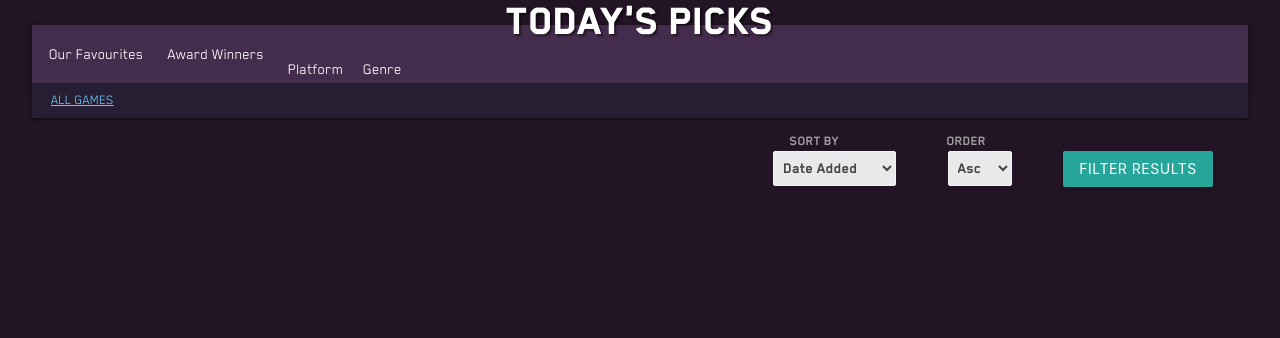
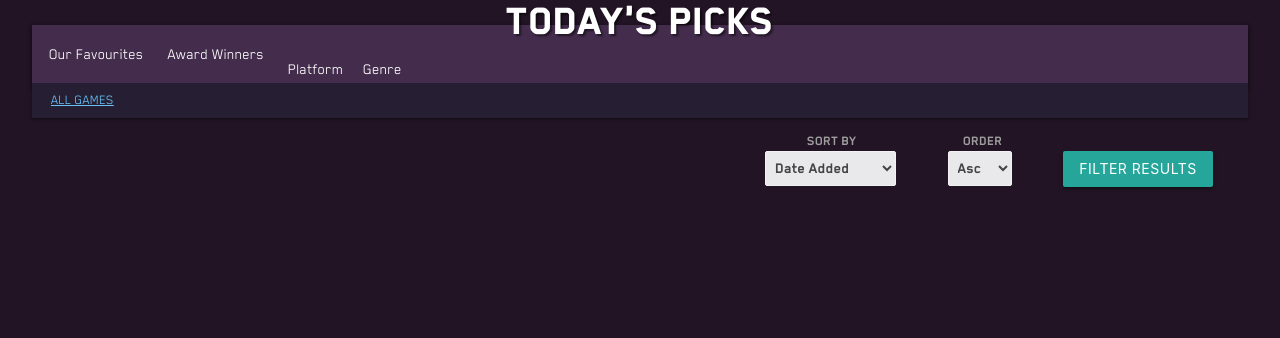
Before and after one commit to EllenSt264/my-Next-Game, a Flask app: page /games in a window 1280 px wide. Shown: the part 122-460 px from the top of the page. Run offline with Flask 2, Linux system fonts and the light colour scheme; some libraries are stand-ins or nearby versions.

Commit message:
Update Sort Filter
Add sort by Bestseller, Award Winner and Recommended sort functionality.

Update the labels' width in order to center them with the input field below it.

```diff
--- a/static/css/style.css
+++ b/static/css/style.css
@@ -486,11 +486,11 @@ The following code is based upon this source:
 }
 
 #nav1 {
-    width: 130px;
+    width: 181px;
 }
 
 #nav2 {
-    width: 167px;
+    width: 114px;
 }
 
 #nav3 {
--- a/templates/games-template.html
+++ b/templates/games-template.html
@@ -136,12 +136,14 @@
                                 <a>
                                     <select class="browser-default" name="navSelect1" id="navSelect1" value="{{ navSelect1 }}">
                                         <option value="date-added"{% if navSelect1=="date-added" %} selected="selected" {% endif %}>Date Added</option>
+                                        <option value="title"{% if navSelect1=="title" %} selected="selected" {% endif %}>Title</option>
                                         <option value="likes"{% if navSelect1=="likes" %} selected="selected" {% endif %}>Likes</option>
+                                        <option value="favourite"{% if navSelect1=="favourite" %} selected="selected" {% endif %}>Recommended</option>
+                                        <option value="awardwinner"{% if navSelect1=="awardwinner" %} selected="selected" {% endif %}>Award Winners</option>
+                                        <option value="bestseller"{% if navSelect1=="bestseller" %} selected="selected" {% endif %}>Bestsellers</option>
                                         <option value="playing"{% if navSelect1=="playing" %} selected="selected" {% endif %}>Playing</option>
                                         <option value="reviews"{% if navSelect1=="reviews" %} selected="selected" {% endif %}>Review Count</option>
-                                        <option value="title"{% if navSelect1=="title" %} selected="selected" {% endif %}>Title</option>
-                                        <option value="bestseller"{% if navSelect1=="bestseller" %} selected="selected" {% endif %}>Bestseller</option>
-                                        <option value="awardwinner"{% if navSelect1=="awardwinner" %} selected="selected" {% endif %}>Award Winner</option>
+
                                     </select>
                                 </a>
                             </li>
```
